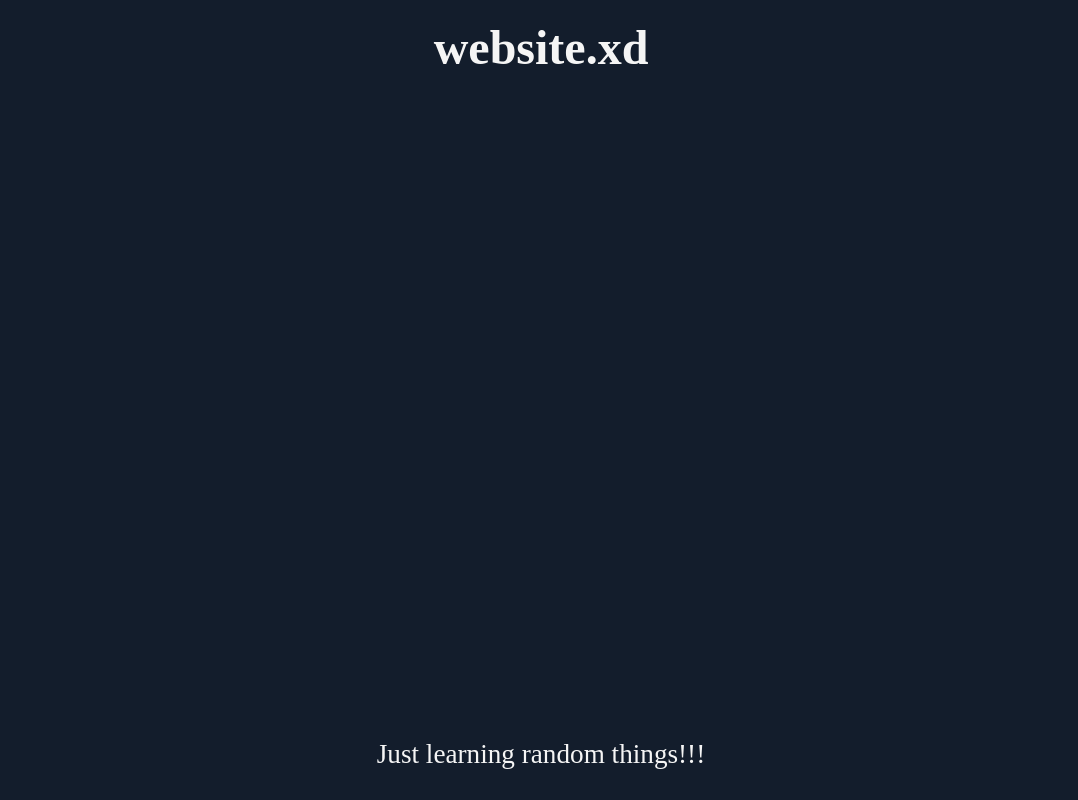
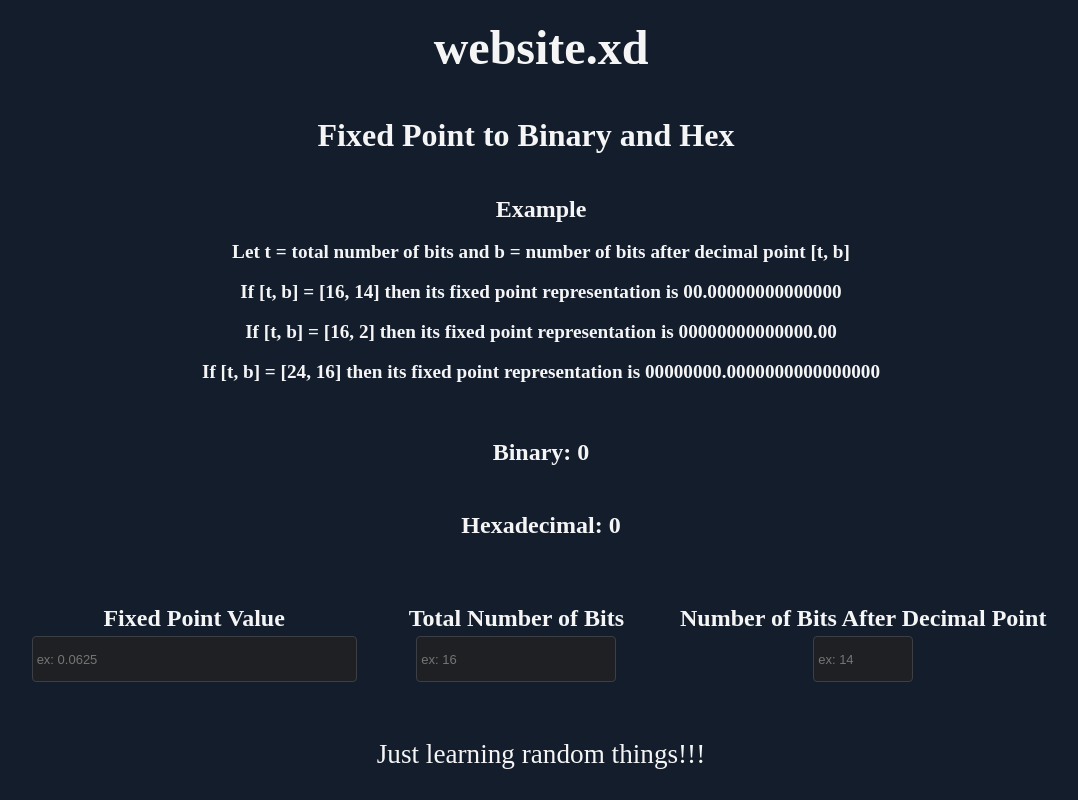
Before and after one commit to biki0/mywebsite, a React (Vite) app: page /fixedpoint in a window 1280 px wide. Shown: the whole page, without its empty margins (99-1177 px from the left). Built offline with nearby package versions, Linux system fonts and the light colour scheme.

Commit message:
added fixed point conversion

```diff
--- a/src/App.tsx
+++ b/src/App.tsx
@@ -5,7 +5,8 @@ import Navbar from "./components/Navbar"
 import Footer from "./components/Footer"
 import SnakeGame from "./components/SnakeGame/SnakeGame"
 import TicTacToe from "./components/TicTacToe/TicTacToe"
-import BinDecConverter from "./components/BinaryDecimalConverter/BinDecConverter"
+import BinDecConverter from "./components/Converter/BinDecConverter"
+import FixedPoint from "./components/Converter/FixedPoint"
 
 function App() {
 
@@ -19,10 +20,11 @@ function App() {
 
     <Routes>
 
-      <Route path="/" element={ <Home /> } />
-      <Route path="/snakegame" element={ <SnakeGame /> } />
-      <Route path="/tictactoe" element={ <TicTacToe /> } />
-      <Route path="bindec" element={ <BinDecConverter /> } />
+      <Route path="/" element = { <Home /> } />
+      <Route path="/snakegame" element = { <SnakeGame /> } />
+      <Route path="/tictactoe" element = { <TicTacToe /> } />
+      <Route path="bindec" element = { <BinDecConverter /> } />
+      <Route path="fixedpoint" element= { <FixedPoint /> } />
 
     </Routes>
 
--- a/src/components/BinaryDecimalConverter/BinDecConverter.tsx
+++ b/src/components/Converter/BinDecConverter.tsx
@@ -58,7 +58,7 @@ const BinDecConverter = () => {
                 {invalidInput && <div className="invalid-info">Invalid input! Enter 0 or 1</div>}
                 {showResult && <div className="result">{result}</div>}
 
-                <input type="text" value={userInput} onChange={handleInput} />
+                <input className="u-input" type="text" value={userInput} onChange={handleInput} />
 
                 <button className="change-button" onClick={modeButton}>Decimal to Binary</button>
 
@@ -80,7 +80,7 @@ const BinDecConverter = () => {
                 {invalidInput && <div className="invalid-info">Invalid input! Enter numbers only</div>}
                 {showResult && <div className="result">{result}</div>}
 
-                <input type="text" value={userInput} onChange={handleInput} />
+                <input className="u-input" type="text" value={userInput} onChange={handleInput} />
 
                 <button className="change-button" onClick={modeButton}>Binary to Decimal</button>
 
--- /dev/null
+++ b/src/components/Converter/FixedPoint.tsx
@@ -0,0 +1,179 @@
+import { useState } from "react";
+import Heading from "../Heading";
+import "./fp.css"
+
+const FixedPoint = () => {
+
+    // let t_bits = the total number of bits of the fixed point value
+    // let b_bits = number of bits after the decimal point of the fixed point value
+
+    const [fixed_point_val, set_fp_value] = useState<string>("");
+    const [t_bits, set_t_bits] = useState<string>("");
+    const [b_bits, set_b_bits] = useState<string>("");
+
+    let binary_val : string = "0";
+    let hex_val : string = "0";
+
+    const handle_fp_value = (event: React.ChangeEvent<HTMLInputElement>) => {
+        set_fp_value(event.target.value);
+    }
+
+    const handle_t_bit_value = (event: React.ChangeEvent<HTMLInputElement>) => {
+        set_t_bits(event.target.value);
+    }
+
+    const handle_b_bit_value = (event: React.ChangeEvent<HTMLInputElement>) => {
+        set_b_bits(event.target.value);
+    }
+
+    const integer_to_binary = (num: string, bit_amount: number, pad_end: boolean) => {
+        let temp:string = parseInt(num, 10).toString(2)
+        return (pad_end) ? temp.padEnd(bit_amount, "0") : temp.padStart(bit_amount, "0");
+    }
+
+    const binary_to_hex = (bin_val: string) => {
+        return parseInt(bin_val, 2).toString(16);
+    }
+
+    const fixed_point_to_hex_bin = () => {
+
+        let fp: number = Number(fixed_point_val);
+        let t_b = Number(t_bits);
+        let b_b = Number(b_bits);
+        let bits_before_dec: number = t_b - b_b;
+
+
+        if(Number.isInteger(fp)){
+
+            binary_val = integer_to_binary(fixed_point_val, bits_before_dec, true);
+            console.log(binary_val)
+            hex_val = "0x" + binary_to_hex(binary_val).toUpperCase();
+            binary_val = binary_val + "." + "0".repeat(b_b);
+
+        }
+        else {
+
+            let int_part:number = Math.floor(fp);
+            let dec_part:number = fp - int_part;
+            let int_bin: string = integer_to_binary(int_part.toString(), bits_before_dec, false);
+            let dec_bin: string = "";
+
+            let temp_b_bits: number = dec_part;
+
+            for(let i=0; i<b_b; ++i) {
+
+                if(!Number.isInteger(temp_b_bits)){
+
+                    temp_b_bits = temp_b_bits * 2;
+
+                    if((temp_b_bits - 1) >= 0){
+
+                        temp_b_bits = temp_b_bits - 1;
+                        dec_bin = dec_bin + "1";
+
+                    }
+                    else{
+
+                        dec_bin = dec_bin + "0";
+
+                    }
+
+                }
+                else{
+
+                    dec_bin = dec_bin + "0".repeat(b_b - i);
+                    break
+
+                }
+
+            }
+
+            let new_dec_bin: string = (t_b - b_b  == 0) ? dec_bin : int_bin + dec_bin;
+            let dec_bin_split = new_dec_bin.split("");
+            let dec_bin_arr: Array<string> = [];
+
+            while(dec_bin_split.length){
+
+                dec_bin_arr.unshift(dec_bin_split.splice(-4).join(""));
+
+            }
+
+            let h:string = "";
+            for(let i=0; i<dec_bin_arr.length; ++i){
+
+                h = h + binary_to_hex(dec_bin_arr[i]).toUpperCase();
+
+            }
+
+            //.26953125 <24,16>
+            //0.0019989013671875 <16,16>
+
+            hex_val = "0x" + h;
+            binary_val = (t_b - b_b == 0) ?  " "+ "." + dec_bin : int_bin + "." + dec_bin;
+
+        }
+
+    }
+
+
+    if(fixed_point_val.length > 0 || t_bits.length > 0 || b_bits.length > 0) {
+
+        fixed_point_to_hex_bin();
+
+    }
+
+
+    return (
+
+        <>
+
+            <Heading title="Fixed Point to Binary and Hex" />
+
+            <div className="card">
+
+                <div className="container">
+                    <h2><b>Example</b></h2>
+                    <h3> Let t = total number of bits and b = number of bits after decimal point [t, b]  </h3>
+                    <h3> If [t, b] = [16, 14] then its fixed point representation is 00.00000000000000 </h3>
+                    <h3> If [t, b] = [16, 2] then its fixed point representation is 00000000000000.00 </h3>
+                    <h3> If [t, b] = [24, 16] then its fixed point representation is 00000000.0000000000000000 </h3>
+                </div>
+            </div>
+
+            <div className="card">
+                <div className="container">
+                    <h2><b>Binary: { binary_val } </b></h2>
+                </div>
+            </div>
+
+            <div className="card">
+                <div className="container">
+                    <h2><b>Hexadecimal: { hex_val }</b></h2>
+                </div>
+            </div>
+
+            <div className="input-boxes">
+                <h2> Fixed Point Value</h2>
+                <input className="fp-val" type="text" placeholder="ex: 0.0625" value={ fixed_point_val } onChange={ handle_fp_value } />
+
+            </div>
+
+            <div className="input-boxes">
+                <h2> Total Number of Bits</h2>
+                <input className="bit-val" type="text" placeholder="ex: 16" value={ t_bits } onChange={ handle_t_bit_value } />
+
+            </div>
+
+            <div className="input-boxes">
+                <h2> Number of Bits After Decimal Point</h2>
+                <input className="dpoint-val" type="text" placeholder="ex: 14" value={ b_bits } onChange={ handle_b_bit_value } />
+
+            </div>
+
+        </>
+
+    )
+
+}
+
+export default FixedPoint;
--- a/src/components/BinaryDecimalConverter/bindec.css
+++ b/src/components/Converter/bindec.css
@@ -1,4 +1,4 @@
-input {
+.u-input {
 
     top: 50%;
     left: 50%;
--- /dev/null
+++ b/src/components/Converter/fp.css
@@ -0,0 +1,52 @@
+.input-boxes {
+
+    display: inline-block;
+    margin: 20px;
+
+}
+
+.input-boxes h2{
+
+    display: block;
+
+}
+
+.input-boxes .fp-val {
+    width: 325px;
+}
+
+.input-boxes .bit-val {
+    width: 200px;
+}
+
+.input-boxes .dpoint-val {
+    width: 100px;
+}
+
+
+.input-boxes input {
+
+    background: rgb(31, 32, 35);
+    border: 1px solid rgb(60, 63, 68);
+    border-radius: 4px;
+    font-size: 13px;
+    color: rgb(247, 248, 248);
+    height: 46px;
+    width: 100%;
+    max-width: 500px;
+    appearance: none;
+    transition: border 0.15s ease 0s;
+}
+
+.card {
+    margin: 30px;
+}
+
+.container {
+    padding: 0px;
+
+}
+.container h3{
+    font-size: 1.2rem;
+    margin: 10px;
+}
--- a/src/components/Home.tsx
+++ b/src/components/Home.tsx
@@ -15,6 +15,7 @@ const Home = () => {
                     <li><a href="/snakegame"> <h1>Snake Game</h1></a></li>
                     <li><a href="/tictactoe"> <h1>Tic Tac Toe</h1> </a></li>
                     <li><a href="/bindec"> <h1>Binary - Decimal</h1> </a></li>
+                    <li><a href="/fixedpoint"> <h1>Fixed Point to Binary/Hex</h1> </a></li>
                     <li><a href="/"> <h1>:)</h1> </a></li>
 
                 </ul>
--- a/src/components/SnakeGame/SnakeGame.tsx
+++ b/src/components/SnakeGame/SnakeGame.tsx
@@ -13,10 +13,8 @@ const SnakeGame = () => {
 
             <Heading title="Snake Game" />
 
-            <div style={ dStyle }>
-            <p> COMING SOON (WHEN I FIGURE OUT HOW TO EMBED WASM WITH REACT TYPESCRIPT!!!</p>
-            <p>For now play it on -&gt; <a target="_blank" style={aStyle} href="https://dbofficial.us/">HERE</a>. It was made with C++.</p>
-            </div>
+            <div> COMING SOON WHEN I FIGURE OUT HOW TO EMBED WASM WITH REACT TYPESCRIPT!!! </div>
+            <div> For now play it on -&gt; <a target="_blank" style={aStyle} href="https://dbofficial.us/">HERE</a>. It was made with C++. </div>
 
 
 
--- a/src/components/bad.css
+++ b/src/components/bad.css
@@ -38,8 +38,9 @@ a:hover {
     text-decoration: underline;
 }
 
-@media only screen and (max-width: 380px){
+@media only screen and (max-width: 500px){
     .footer-info {
+        visibility: hidden;
         position: absolute;
         left: 0;
         bottom: 0px;
--- a/tsconfig.json
+++ b/tsconfig.json
@@ -3,7 +3,7 @@
     "target": "ESNext",
     "useDefineForClassFields": true,
     "lib": ["DOM", "DOM.Iterable", "ESNext"],
-    "allowJs": true,
+    "allowJs": false,
     "skipLibCheck": true,
     "esModuleInterop": false,
     "allowSyntheticDefaultImports": true,
```
